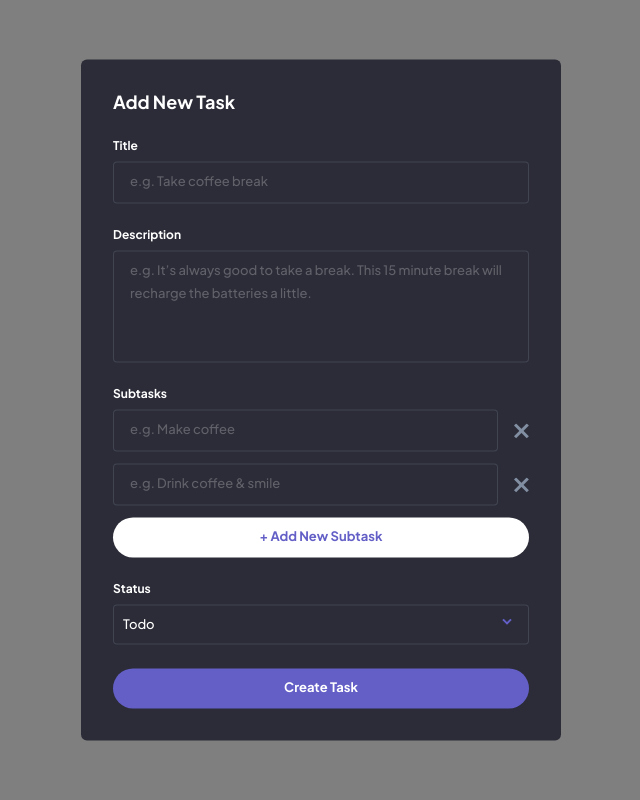
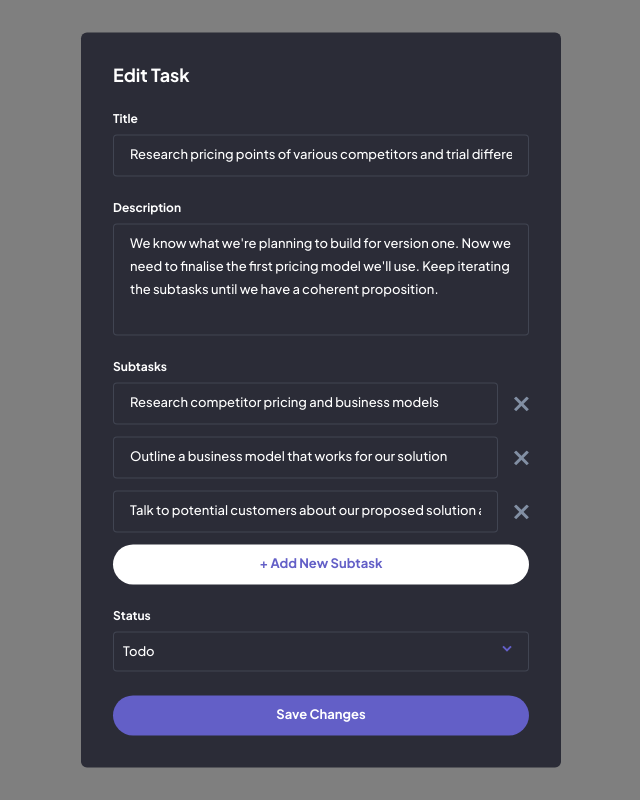
Before and after one commit to wallas938/v-kanban-task-management-app, a Vue app: page / in a window 1280 px wide. Shown: the whole page, without its empty margins (319-959 px from the left). Built offline with nearby package versions, Linux system fonts and the light colour scheme.

Commit message:
task form logic finished

```diff
--- a/package.json
+++ b/package.json
@@ -11,8 +11,10 @@
   },
   "dependencies": {
     "pinia": "^2.0.14",
+    "vee-validate": "^4.5.11",
     "vue": "^3.2.37",
-    "vue-router": "^4.0.16"
+    "vue-router": "^4.0.16",
+    "yup": "^0.32.11"
   },
   "devDependencies": {
     "@types/jsdom": "^16.2.14",
--- a/src/components/KtmTaskDetail.vue
+++ b/src/components/KtmTaskDetail.vue
@@ -78,6 +78,7 @@ import { computed, ref } from "vue";
 import type { Subtask, Task } from "@/model";
 import KTMDropdown from "@/components/layout/KTMDropdown.vue";
 
+//to replace with the current task state
 const task = ref<Task>({
   title:
     "Research pricing points of various competitors and trial different business models",
--- a/src/components/KtmTaskForm.vue
+++ b/src/components/KtmTaskForm.vue
@@ -1,64 +1,174 @@
 <template>
   <div class="task-form task-form--dark-mode">
     <h1>{{ formTitle }}</h1>
-    <form>
-      <div class="field title">
+    <form @submit.prevent="onSubmit">
+      <div
+        class="field title"
+        :class="{
+          'field--error':
+            !titleMeta.valid && titleMeta.dirty && !titleMeta.pending,
+        }"
+      >
         <label class="label" for="title">Title</label>
-        <input type="text" placeholder="e.g. Take coffee break" class="title" />
+        <input
+          v-model="title"
+          type="text"
+          placeholder="e.g. Take coffee break"
+          class="title"
+        />
       </div>
-      <div class="field description">
+      <div
+        class="field description"
+        :class="{
+          'field--error':
+            !DescriptionMeta.valid &&
+            DescriptionMeta.dirty &&
+            !DescriptionMeta.pending,
+        }"
+      >
         <label class="label" for="description">Description</label>
-        <textarea
+        <Field
+          as="textarea"
+          name="description"
+          v-model="description"
           :placeholder="textAreaPlaceholder"
           class="description"
-        ></textarea>
+        ></Field>
       </div>
       <div class="subtasks">
         <label class="label" for="subtask-1">Subtasks</label>
-        <div class="subtask subtask-1">
-          <input placeholder="e.g. Make coffee" type="text" class="subtask-1" />
-          <svg width="15" height="15" xmlns="http://www.w3.org/2000/svg">
+        <TransitionGroup name="list">
+          <div
+            class="subtask"
+            v-for="(subtask, index) in subtasks"
+            :key="index"
+            :class="{
+              'subtask-field--error':
+                subtask.state === FieldState.DIRTY &&
+                subtask.validity === FieldValidity.INVALID,
+            }"
+          >
+            <input
+              v-model="subtask.title"
+              @input="updateFieldValidity(subtask.title, index)"
+              placeholder="e.g. Make coffee"
+              type="text"
+            />
+            <svg
+              @click="onDeleteSubtask(index)"
+              width="15"
+              height="15"
+              xmlns="http://www.w3.org/2000/svg"
+            >
               <g fill="#828FA3" fill-rule="evenodd">
                 <path d="m12.728 0 2.122 2.122L2.122 14.85 0 12.728z" />
                 <path d="M0 2.122 2.122 0 14.85 12.728l-2.122 2.122z" />
               </g>
             </svg>
           </div>
-        <div class="subtask subtask-2">
-          <input
-            placeholder="e.g. Drink coffee & smile"
-            type="text"
-            class="subtask-2"
-          />
-          <svg width="15" height="15" xmlns="http://www.w3.org/2000/svg">
-            <g fill="#828FA3" fill-rule="evenodd">
-              <path d="m12.728 0 2.122 2.122L2.122 14.85 0 12.728z" />
-              <path d="M0 2.122 2.122 0 14.85 12.728l-2.122 2.122z" />
-            </g>
-          </svg>
-        </div>
+        </TransitionGroup>
         <div class="add-new-subtask">
-          <button type="button">+ Add New Subtask</button>
+          <button type="button" @click="onCreateSubtask">
+            + Add New Subtask
+          </button>
         </div>
       </div>
       <div class="status">
         <label class="label">Status</label>
         <!-- recuperer les vraix noms de columns dans le store -->
-        <ktm-dropdown :columnNames="['Todo', 'Doing', 'Done']"></ktm-dropdown>
+        <ktm-dropdown
+          @select="onSelect"
+          :columnNames="['Todo', 'Doing', 'Done']"
+        ></ktm-dropdown>
       </div>
       <div class="submit">
-        <button type="button" class="create-task">{{ submitBtnText }}</button>
+        <button
+          :disabled="!checkFormValidity"
+          type="submit"
+          class="create-task"
+          :class="{ 'create-task--disabled': !checkFormValidity }"
+        >
+          {{ submitBtnText }}
+        </button>
       </div>
     </form>
   </div>
 </template>
 
 <script lang="ts" setup>
-import { computed, ref } from "vue";
+import { computed, ref, unref } from "vue";
+import { useField, useForm, Field } from "vee-validate";
+import type { Subtask, Task } from "@/model";
 
-//Props
-const formMode = ref("add");
+enum FieldState {
+  PENDING = "PENDING",
+  DIRTY = "DIRTY",
+}
 
+enum FieldValidity {
+  VALID = "VALID",
+  INVALID = "INVALID",
+}
+
+// Define a validation schema
+const taskSchema = {
+  title(value: string) {
+    if (value && value.trim()) return true;
+  },
+  description(value: string) {
+    if (value && value.trim()) return true;
+  },
+};
+
+useForm({
+  validationSchema: taskSchema,
+});
+
+//State
+const task = ref<Task>({
+  title:
+    "Research pricing points of various competitors and trial different business models",
+  description:
+    "We know what we're planning to build for version one. Now we need to finalise the first pricing model we'll use. Keep iterating the subtasks until we have a coherent proposition.",
+  status: "Doing",
+  subtasks: [
+    {
+      title: "Research competitor pricing and business models",
+      isCompleted: true,
+    },
+    {
+      title: "Outline a business model that works for our solution",
+      isCompleted: false,
+    },
+    {
+      title:
+        "Talk to potential customers about our proposed solution and ask for fair price expectancy",
+      isCompleted: false,
+    },
+  ],
+});
+const { value: title, meta: titleMeta } = useField("title");
+const { value: description, meta: DescriptionMeta } = useField("description");
+
+const subtasks = ref([
+  {
+    title: "",
+    isCompleted: true,
+    validity: FieldValidity.INVALID,
+    state: FieldState.PENDING,
+  },
+  {
+    title: "",
+    isCompleted: true,
+    validity: FieldValidity.INVALID,
+    state: FieldState.PENDING,
+  },
+]);
+const status = ref("");
+const formMode = ref("edit"); // to replace with the same state
+
+// Fields Initialization
+checkFormMode();
 // Computed
 const formTitle = computed(() =>
   formMode.value === "add" ? "Add New Task" : "Edit Task"
@@ -66,13 +176,93 @@ const formTitle = computed(() =>
 const submitBtnText = computed(() =>
   formMode.value === "add" ? "Create Task" : "Save Changes"
 );
-
-const textAreaPlaceholder = computed(
-  () =>
-    "e.g. It’s always good to take a break. This 15 minute break will  recharge the batteries a little."
-);
+const textAreaPlaceholder = computed(() => {
+  if (DescriptionMeta.dirty && !DescriptionMeta.valid) {
+    return "";
+  }
+  return "e.g. It’s always good to take a break. This 15 minute break will  recharge the batteries a little.";
+});
+const checkFormValidity = computed(() => {
+  if (titleMeta.valid && DescriptionMeta.valid && getSubtaskValidity()) {
+    return true;
+  }
+  return false;
+});
 
 // Function
+function checkFormMode() {
+  if (formMode.value === "edit") setFormValues();
+}
+
+function setFormValues() {
+  if (task.value) {
+    title.value = task.value.title;
+    description.value = task.value.description;
+    subtasks.value = task.value.subtasks.map((subtask) => {
+      return {
+        ...subtask,
+        state: FieldState.PENDING,
+        validity: FieldValidity.VALID,
+      };
+    });
+  }
+}
+function updateFieldState(index: number) {
+  subtasks.value[index].state = FieldState.DIRTY;
+}
+function updateFieldValidity(value: string, index: number) {
+  updateFieldState(index);
+  if (value && value.trim()) {
+    validateFieldState(index);
+    return true;
+  }
+  invalidateFieldState(index);
+}
+function getSubtaskValidity(): boolean {
+  return subtasks.value.every(
+    (subtask) => subtask.validity === FieldValidity.VALID
+  );
+}
+function validateFieldState(index: number) {
+  subtasks.value[index].validity = FieldValidity.VALID;
+}
+function invalidateFieldState(index: number) {
+  subtasks.value[index].validity = FieldValidity.INVALID;
+}
+function onSelect(newStatus: string) {
+  status.value = newStatus;
+}
+function onCreateSubtask() {
+  subtasks.value.push({
+    title: "",
+    isCompleted: true,
+    validity: FieldValidity.INVALID,
+    state: FieldState.PENDING,
+  });
+}
+function onDeleteSubtask(index: number) {
+  if (subtasks.value.length > 2) {
+    subtasks.value = subtasks.value.filter(
+      (subtask, i) => i !== index && subtask
+    );
+  }
+}
+function onSubmit() {
+  const t = unref(title);
+  const d = unref(description);
+  const task = ref({
+    title: t,
+    description: d,
+    subtasks: [...subtasks.value].map((s) => {
+      return {
+        title: s.title,
+        isCompleted: s.isCompleted,
+      };
+    }),
+    status: status.value,
+  });
+  console.log(task); // Register the new task into the right state
+}
 </script>
 
 <style lang="scss" scoped>
@@ -106,6 +296,41 @@ const textAreaPlaceholder = computed(
   input,
   textarea {
     @include l.ktm-input;
+  }
+
+  .field--error {
+    position: relative;
+
+    &::after {
+      color: c.$Red;
+      position: absolute;
+      content: "Can't be empty";
+      top: f.toRem(34.5, 12);
+      right: f.toRem(16, 12);
+    }
+
+    & > input,
+    & > textarea {
+      outline: none;
+      border: 1px solid c.$Red;
+    }
+  }
+  .subtask-field--error {
+    position: relative;
+
+    &::after {
+      color: c.$Red;
+      position: absolute;
+      content: "Can't be empty";
+      top: f.toRem(12.5, 12);
+      right: f.toRem(46.85, 12);
+    }
+
+    & > input,
+    & > textarea {
+      outline: none;
+      border: 1px solid c.$Red;
+    }
   }
 
   textarea {
@@ -145,6 +370,11 @@ const textAreaPlaceholder = computed(
       }
     }
   }
+
+  .submit > .create-task.create-task--disabled {
+    background-color: c.$MediumGrey;
+    color: rgba($color: c.$White, $alpha: 0.25);
+  }
 }
 
 .task-form--light-mode {
@@ -182,7 +412,7 @@ const textAreaPlaceholder = computed(
     @include l.ktm-btn-secondary-dark;
   }
 
-  .submit > button {
+  .submit > .create-task {
     @include l.ktm-btn-primary;
   }
 
@@ -198,6 +428,26 @@ const textAreaPlaceholder = computed(
   }
 }
 
+/* Animation */
+
+.list-enter-active,
+.list-leave-active {
+  transition: all 0.5s ease-in-out;
+}
+.list-enter-from,
+.list-leave-to {
+  opacity: 0;
+  transform: translateY(-10px) scale(0.8);
+}
+
+.list-enter-to,
+.list-leave-from {
+  opacity: 1;
+  transform: scale(1);
+}
+
+/* First Breakpoint <=> Medium screen size */
+
 @include m.breakpoint-up(medium) {
   .task-form {
     .subtask {
--- a/src/components/layout/KTMModal.vue
+++ b/src/components/layout/KTMModal.vue
@@ -2,7 +2,7 @@
   <!-- Ajouter ce qu'il faut pour l'animation -->
   <Transition name="modal">
     <div v-if="show" class="modal">
-      <div class="modal__backdrop" @click="clicked"></div>
+      <div class="modal__backdrop"></div>
       <div class="modal__content modal--dark-mode">
         <!-- <ktm-task-detail></ktm-task-detail> -->
         <ktm-task-form></ktm-task-form>
@@ -11,18 +11,11 @@
   </Transition>
 </template>
 <script lang="ts" setup>
-import type { Task } from "@/model";
-import { computed, ref } from "vue";
-import KtmTaskDetail from "../KtmTaskDetail.vue";
 import KtmTaskForm from "../KtmTaskForm.vue";
 
 const props = defineProps({
   show: Boolean,
 });
-
-function clicked() {
-  console.log("test");
-}
 </script>
 <style lang="scss" scoped>
 @use "../../sass/colors" as c;
```
Also changed, not shown: 1 other file (tests, documents, lock files or other folders). Lines whose indentation alone changed are shown as unchanged.
